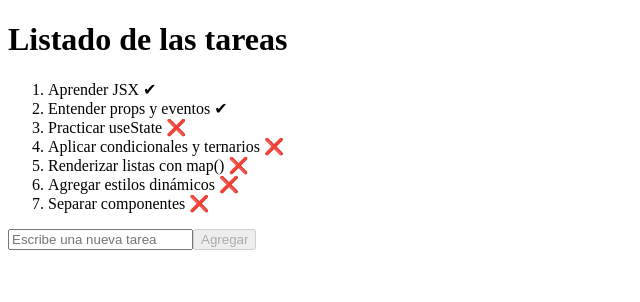
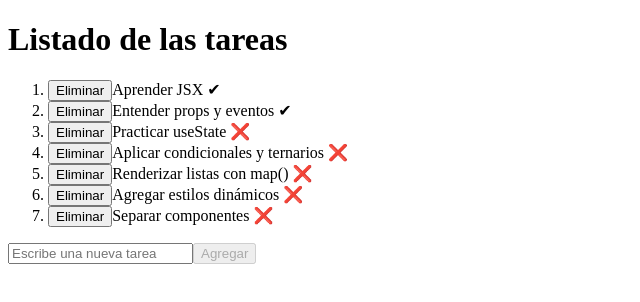
Before and after one commit to jampibryan/Mini_Gestor_Tareas, a React (Vite) app: page / in a window 1280 px wide. Shown: the top 302 px of the page, without its empty margins (0-640 px from the left). Built offline with nearby package versions, Linux system fonts and the light colour scheme.

Commit message:
eliminar tarea

```diff
--- a/src/ListaTareasApp.jsx
+++ b/src/ListaTareasApp.jsx
@@ -2,16 +2,20 @@ import React, { useState } from "react";
 import { Tarea } from "./Tarea.jsx";
 
 const listadoTareasInicial = [
-  { nombre: "Aprender JSX", completado: true },
-  { nombre: "Entender props y eventos", completado: true },
-  { nombre: "Practicar useState", completado: false },
-  { nombre: "Aplicar condicionales y ternarios", completado: false },
-  { nombre: "Renderizar listas con map()", completado: false },
-  { nombre: "Agregar estilos dinámicos", completado: false },
-  { nombre: "Separar componentes", completado: false },
+  { id: 1, nombre: "Aprender JSX", completado: true },
+  { id: 2, nombre: "Entender props y eventos", completado: true },
+  { id: 3, nombre: "Practicar useState", completado: false },
+  { id: 4, nombre: "Aplicar condicionales y ternarios", completado: false },
+  { id: 5, nombre: "Renderizar listas con map()", completado: false },
+  { id: 6, nombre: "Agregar estilos dinámicos", completado: false },
+  { id: 7, nombre: "Separar componentes", completado: false },
 ];
 
 export const ListaTareasApp = () => {
+  const [listadoTareas, setlistadoTareas] = useState(listadoTareasInicial);
+  const [nuevaTarea, setNuevaTarea] = useState("");
+
+  // Agregar nuevas tareas
   const addTask = () => {
     if (nuevaTarea.trim() === "") return;
 
@@ -22,8 +26,11 @@ export const ListaTareasApp = () => {
     setNuevaTarea("");
   };
 
-  const [listadoTareas, setlistadoTareas] = useState(listadoTareasInicial);
-  const [nuevaTarea, setNuevaTarea] = useState("");
+  //Eliminar tarea
+  const eliminarTarea = (id) => {
+    const nuevaListaTareas = listadoTareas.filter((item) => item.id !== id);
+    setlistadoTareas(nuevaListaTareas);
+  };
 
   return (
     <>
@@ -32,9 +39,10 @@ export const ListaTareasApp = () => {
       <ol>
         {listadoTareas.map((item) => (
           <Tarea
-            key={item.nombre}
+            key={item.id}
             nombre={item.nombre}
             completado={item.completado}
+            onEliminar={() => eliminarTarea(item.id)}
           ></Tarea>
         ))}
       </ol>
--- a/src/Tarea.jsx
+++ b/src/Tarea.jsx
@@ -1,8 +1,9 @@
 import React from "react";
 
-export const Tarea = ({ nombre, completado }) => {
+export const Tarea = ({ nombre, completado, onEliminar }) => {
   return (
     <li>
+      <button onClick={onEliminar}>Eliminar</button>
       {nombre} {completado ? "✔" : "❌"}
     </li>
   );
```
Also changed, not shown: 1 other file (tests, documents, lock files or other folders).
